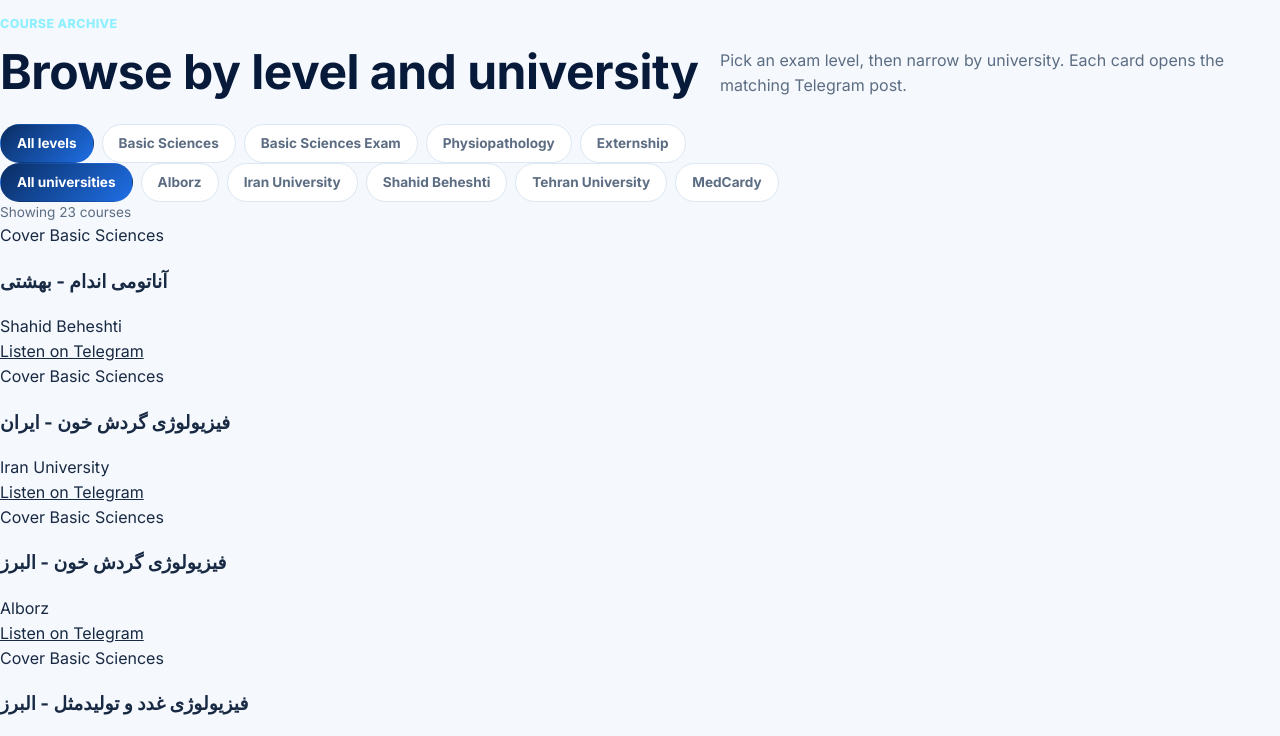
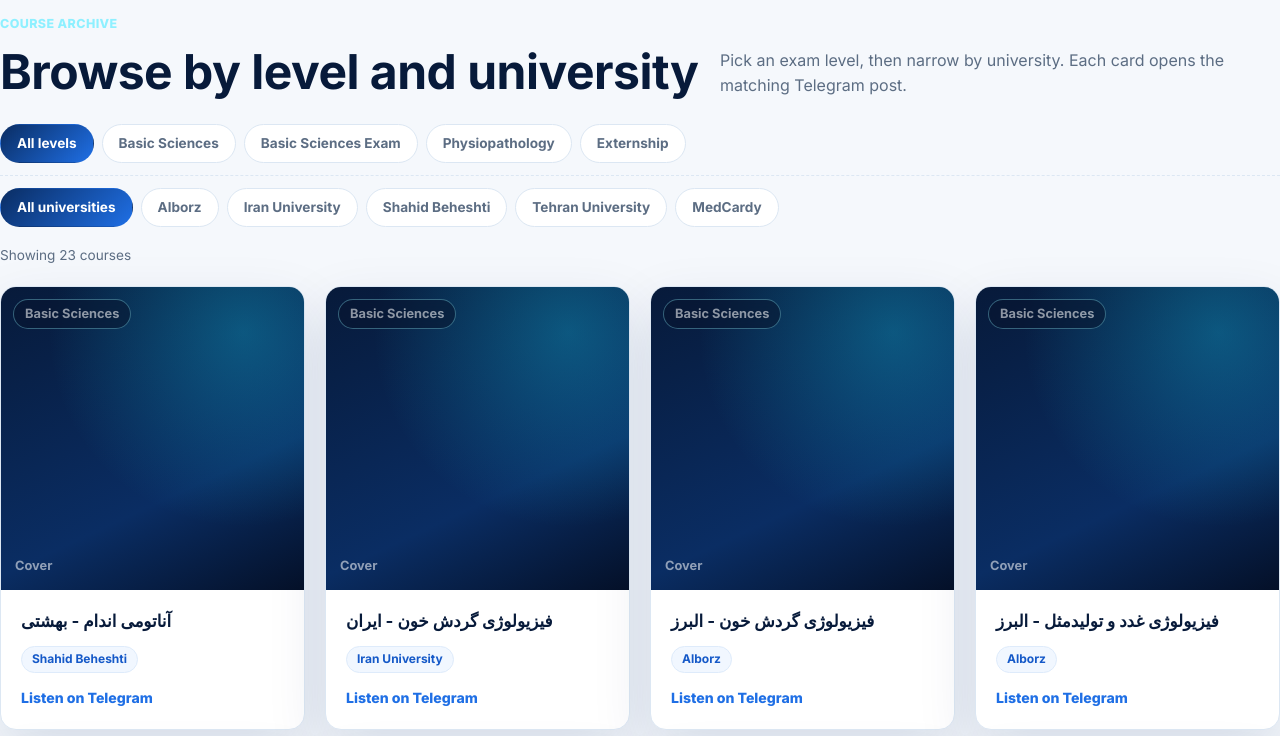
Before and after one commit to MedCardy-Official/medcardy.github.io, a plain HTML site: page index.html in a window 1280 px wide. Shown: the part 1820-2556 px from the top of the page. Drawn offline with Linux system fonts and the light colour scheme.

Commit message:
Update styles.css

```diff
--- a/styles.css
+++ b/styles.css
@@ -792,6 +792,131 @@ html[dir="rtl"] .video-card span {
   font-size: 0.9rem;
 }
 
+/* ---------- Course archive ---------- */
+.archive-filters {
+  display: flex;
+  flex-direction: column;
+  gap: 12px;
+  margin-bottom: 18px;
+}
+
+.filters-secondary {
+  padding-top: 12px;
+  border-top: 1px dashed var(--line);
+}
+
+.archive-count {
+  margin: 0 0 20px;
+}
+
+.archive-grid {
+  display: grid;
+  gap: 20px;
+  grid-template-columns: repeat(auto-fit, minmax(min(100%, 260px), 1fr));
+}
+
+.archive-card {
+  border: 1px solid var(--line);
+  border-radius: 16px;
+  background: var(--white);
+  overflow: hidden;
+  box-shadow: var(--shadow);
+  display: flex;
+  flex-direction: column;
+}
+
+.archive-cover {
+  position: relative;
+  aspect-ratio: 1 / 1;
+  display: flex;
+  align-items: flex-end;
+  padding: 14px;
+  background:
+    radial-gradient(circle at 80% 15%, rgba(19, 182, 215, 0.35), transparent 55%),
+    linear-gradient(155deg, var(--navy-950), var(--navy-900) 65%, #041028);
+  background-size: cover;
+  background-position: center;
+}
+
+.archive-cover span {
+  color: rgba(255, 255, 255, 0.55);
+  font-size: 0.8rem;
+  font-weight: 700;
+}
+
+.archive-category-badge {
+  position: absolute;
+  top: 12px;
+  inset-inline-start: 12px;
+  padding: 4px 11px;
+  border-radius: 999px;
+  background: rgba(8, 20, 46, 0.55);
+  border: 1px solid rgba(142, 240, 255, 0.35);
+  color: #8ef0ff;
+  font-size: 0.72rem;
+  font-weight: 800;
+  backdrop-filter: blur(6px);
+}
+
+.archive-body {
+  padding: 18px 20px 20px;
+  display: flex;
+  flex-direction: column;
+  gap: 12px;
+}
+
+.archive-body h3 {
+  margin: 0;
+  font-size: 1.05rem;
+  color: var(--navy-950);
+}
+
+.archive-unis {
+  display: flex;
+  flex-wrap: wrap;
+  gap: 6px;
+}
+
+.archive-uni {
+  padding: 3px 10px;
+  border-radius: 999px;
+  background: var(--blue-50);
+  border: 1px solid var(--blue-100);
+  color: var(--blue-deep);
+  font-size: 0.75rem;
+  font-weight: 700;
+}
+
+.archive-stats {
+  margin: 0;
+  padding: 10px 0 0;
+  border-top: 1px dashed var(--line);
+  list-style: none;
+  display: flex;
+  flex-direction: column;
+  gap: 4px;
+}
+
+.archive-stats li {
+  color: var(--muted);
+  font-size: 0.85rem;
+}
+
+.archive-links {
+  display: flex;
+  flex-wrap: wrap;
+  gap: 14px;
+  margin-top: 2px;
+}
+
+.archive-links a,
+.archive-notes {
+  color: var(--blue);
+  font-weight: 800;
+  font-size: 0.88rem;
+  text-decoration: none;
+}
+
 /* ---------- Footer ---------- */
 .site-footer {
   display: flex;
```
